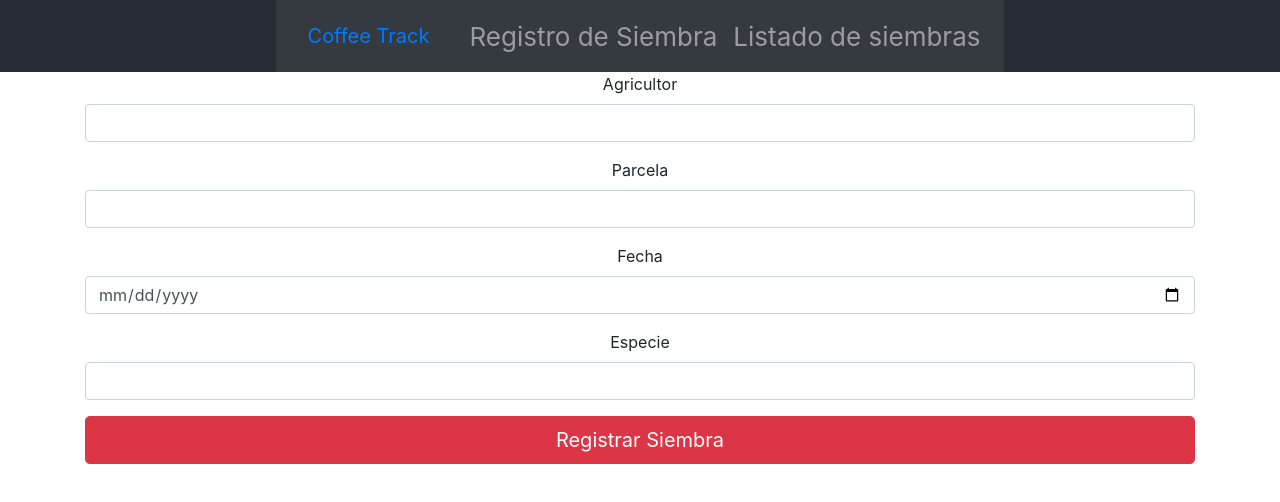
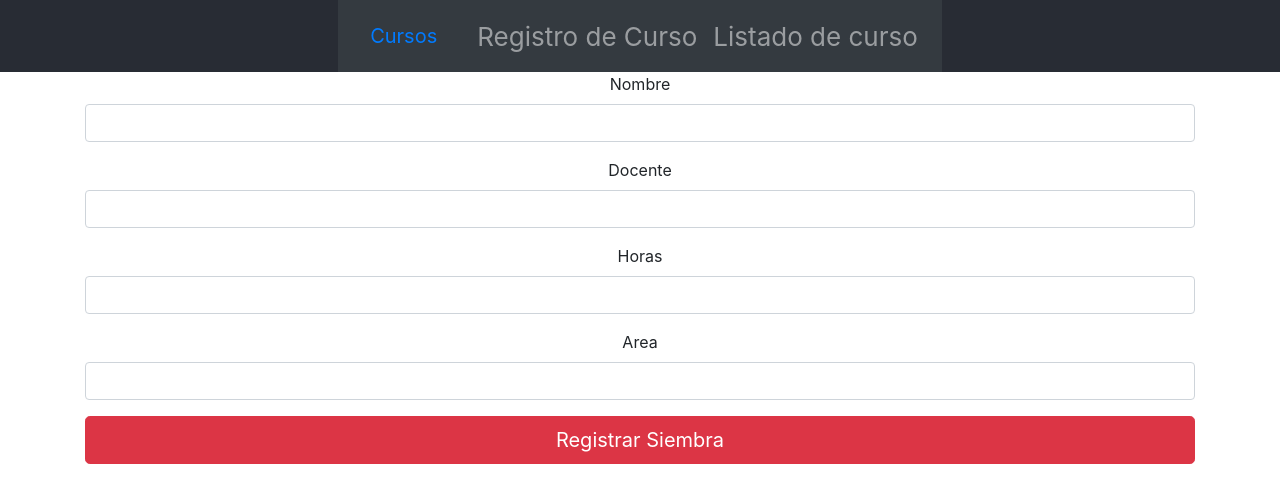
Before and after one commit to mpjaramillo/frontend-siembra, a React (Create React App) app: page / in a window 1280 px wide. Shown: the top 502 px of the page. Built offline with nearby package versions, Linux system fonts and the light colour scheme.

Commit message:
Modificaciones

```diff
--- a/src/App.js
+++ b/src/App.js
@@ -21,20 +21,20 @@ function App() {
 
             <Navbar.Brand>
               <Link to={"/register-siembra"} className="nav-link">
-                Coffee Track
+                Cursos
               </Link>
             </Navbar.Brand>
 
             <Nav className="justify-content-end">
               <Nav>
                 <Link to={"/register-siembra"} className="nav-link">
-                  Registro de Siembra
+                  Registro de Curso
                 </Link>
               </Nav>
 
               <Nav>
                 <Link to={"/siembra-list"} className="nav-link">
-                  Listado de siembras
+                  Listado de curso
                 </Link>
               </Nav>
             </Nav>
--- a/src/components/SiembraTableRow.js
+++ b/src/components/SiembraTableRow.js
@@ -15,10 +15,10 @@ export default class StudentTableRow extends Component {
     render() {
         return (
             <tr>
-                <td>{this.props.obj.agricultor}</td>
-                <td>{this.props.obj.parcela}</td>
-                <td>{this.props.obj.fecha}</td>
-		<td>{this.props.obj.especie}</td>
+                <td>{this.props.obj.nombre}</td>
+                <td>{this.props.obj.docente}</td>
+                <td>{this.props.obj.horas}</td>
+		            <td>{this.props.obj.area}</td>
 
             </tr>
         );
--- a/src/components/register-siembra.component.js
+++ b/src/components/register-siembra.component.js
@@ -9,75 +9,75 @@ export default class RegisterSiembra extends Component {
     super(props)
 
     // Setting up functions
-    this.onChangeAgricultorName = this.onChangeAgricultorName.bind(this);
-    this.onChangeParcelaDetails = this.onChangeParcelaDetails.bind(this);
-    this.onChangeDateS = this.onChangeDateS.bind(this);
-    this.onChangeSpecieInfo = this.onChangeSpecieInfo.bind(this);
+    this.onChangeNombreName = this.onChangeNombreName.bind(this);
+    this.onChangeDocenteDetails = this.onChangeDocenteDetails.bind(this);
+    this.onChangeHorasS = this.onChangeHorasS.bind(this);
+    this.onChangeAreaInfo = this.onChangeAreaInfo.bind(this);
     this.onSubmit = this.onSubmit.bind(this);
 
     // Setting up state
     this.state = {
-      agricultor: '',
-      parcela: '',
-      fecha: '',
-      especie: ''
+      nombre: '',
+      docente: '',
+      horas: '',
+      area: ''
     }
   }
 
-  onChangeAgricultorName(e) {
-    this.setState({agricultor: e.target.value})
+  onChangeNombreName(e) {
+    this.setState({nombre: e.target.value})
   }
 
-  onChangeParcelaDetails(e) {
-    this.setState({parcela: e.target.value})
+  onChangeDocenteDetails(e) {
+    this.setState({docente: e.target.value})
   }
 
-  onChangeDateS(e) {
-    this.setState({fecha: e.target.value})
+  onChangeHorasS(e) {
+    this.setState({horas: e.target.value})
   }
 
-  onChangeSpecieInfo(e) {
-    this.setState({especie: e.target.value})
+  onChangeAreaInfo(e) {
+    this.setState({area: e.target.value})
   }
 
   onSubmit(e) {
     e.preventDefault()
 
     const siembraObject = {
-      agricultor: this.state.agricultor,
-      parcela: this.state.parcela,
-      fecha: this.state.fecha,
-      especie: this.state.especie,
+      nombre: this.state.nombre,
+      docente: this.state.docente,
+      horas: this.state.horas,
+      area: this.state.area,
     };
-    axios.post('https://microservice-siembra.herokuapp.com/siembras/register-siembra', siembraObject)
+    axios.post('https://microservicio-registrocurso.herokuapp.com/', siembraObject)
       .then(res => console.log(res.data));
 
-    this.setState({ agricultor: '', parcela: '', fecha: '',fecha:'',especie:'' })
+    this.setState({ nombre: '', docente: '', horas: '',horas:'',area:'' })
   }
   render() {
     return (<div className="form-wrapper">
       <Form onSubmit={this.onSubmit}>
         <Form.Group controlId="Name">
-          <Form.Label>Agricultor</Form.Label>
-          <Form.Control type="text" value={this.state.agricultor} onChange={this.onChangeAgricultorName}/>
+          <Form.Label>Nombre</Form.Label>
+          <Form.Control type="text" value={this.state.nombre} onChange={this.onChangeNombreName}/>
         </Form.Group>
 
         <Form.Group controlId="Name">
-          <Form.Label>Parcela</Form.Label>
-          <Form.Control type="text" value={this.state.parcela} onChange={this.onChangeParcelaDetails}/>
+          <Form.Label>Docente</Form.Label>
+          <Form.Control type="text" value={this.state.docente} onChange={this.onChangeDocenteDetails}/>
         </Form.Group>
 
 
 
         <Form.Group controlId="Name">
-          <Form.Label>Fecha</Form.Label>
-          <Form.Control type="date" value={this.state.fecha} onChange={this.onChangeDateS}/>
+          <Form.Label>Horas</Form.Label>
+          <Form.Control type="text" value={this.state.horas} onChange={this.onChangeHorasS}/>
         </Form.Group>
 
 
         <Form.Group controlId="Name">
-          <Form.Label>Especie</Form.Label>
-          <Form.Control type="text" value={this.state.especie} onChange={this.onChangeSpecieInfo}/>
+          <Form.Label>Area</Form.Label>
+          <Form.Control type="text" value={this.state.area} onChange={this.onChangeAreaInfo}/>
         </Form.Group>
 
         <Button variant="danger" size="lg" block="block" type="submit">
--- a/src/components/siembra-list.component.js
+++ b/src/components/siembra-list.component.js
@@ -36,10 +36,10 @@ export default class SiembraList extends Component {
       <Table striped bordered hover>
         <thead>
           <tr>
-            <th>Agricultor</th>
-            <th>Parcela</th>
-            <th>Fecha</th>
-	    <th>Especie</th>
+            <th>Nombre</th>
+            <th>Docente</th>
+            <th>Horas</th>
+	          <th>Area</th>
           </tr>
         </thead>
         <tbody>
```
